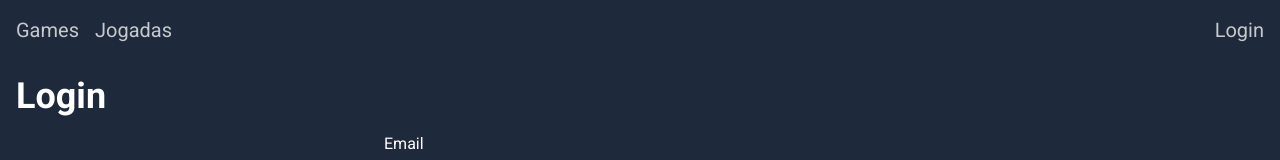
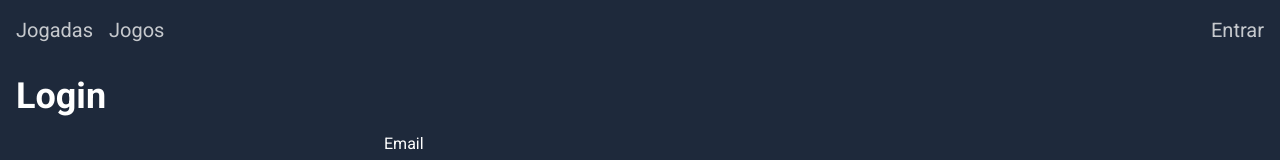
Before and after one commit to wesleyadriann/game_logger, a Next.js app: page /admin/login in a window 1280 px wide. Shown: the top 160 px of the page. Built offline with nearby package versions, Linux system fonts and the light colour scheme; no server answers.

Commit message:
Adjusts links
Signed-off-by: Wesley Adriann <wesleyadriann@gmail.com>

```diff
--- a/src/app/layout.tsx
+++ b/src/app/layout.tsx
@@ -5,6 +5,7 @@ import "./globals.css";
 import Link from "next/link";
 
 import { getIdToken } from "~/app/auth";
+import { ROUTES } from "~/utils/routes";
 
 const roboto = Roboto({ subsets: ["latin"], weight: ["400", "500", "700"] });
 
@@ -31,24 +32,36 @@ export default function RootLayout({
       >
         <header className="flex justify-between m-auto max-w-screen-xl p-4 text-xl text-white/75">
           <div className="flex gap-4">
-            <Link className="hover:text-white/100" href="/games">
-              Games
+            <Link
+              className="hover:text-white/100 hover:underline"
+              href={ROUTES.playthroughs}
+            >
+              Jogadas
             </Link>
-            <Link className="hover:text-white/100" href="/playthroughs">
-              Jogadas
+            <Link
+              className="hover:text-white/100 hover:underline"
+              href={ROUTES.games}
+            >
+              Jogos
             </Link>
             {idToken && (
               <>
-                <Link className="hover:text-white/100" href="/admin/games">
+                <Link
+                  className="hover:text-white/100 hover:underline"
+                  href={ROUTES.adminPlaythroughs}
+                >
+                  Admin jogadas
+                </Link>
+                <Link
+                  className="hover:text-white/100 hover:underline"
+                  href={ROUTES.adminGames}
+                >
                   Admin jogos
-                </Link>
-                <Link className="hover:text-white/100" href="/admin/games">
-                  Admin jogadas
                 </Link>
               </>
             )}
           </div>
-          {!idToken && <Link href="/admin/login">Login</Link>}
+          {!idToken && <Link href={ROUTES.adminLogin}>Entrar</Link>}
         </header>
         {children}
       </body>
--- a/src/app/page.tsx
+++ b/src/app/page.tsx
@@ -1,3 +1,8 @@
+import { redirect } from "next/navigation";
+
+import { ROUTES } from "~/utils/routes";
+
 export default function Home() {
-  return <main>Bem Vindo !</main>;
+  redirect(ROUTES.playthroughs);
+  return <main></main>;
 }
--- /dev/null
+++ b/src/utils/routes.ts
@@ -0,0 +1,7 @@
+export const ROUTES = {
+  playthroughs: "/playthroughs",
+  games: "/games",
+  adminPlaythroughs: "/admin/playthroughs",
+  adminGames: "/admin/games",
+  adminLogin: "/admin/login",
+};
```
